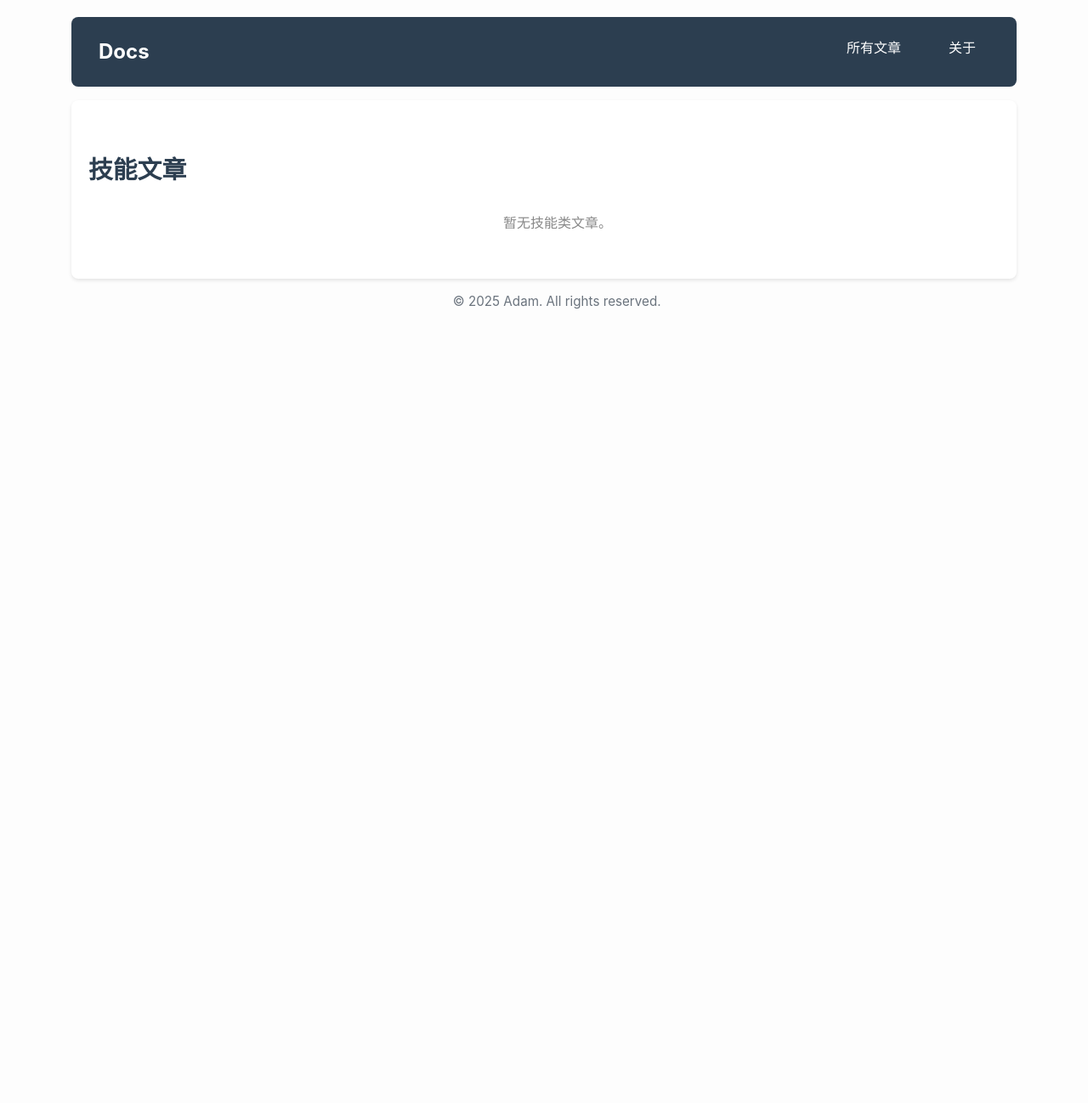
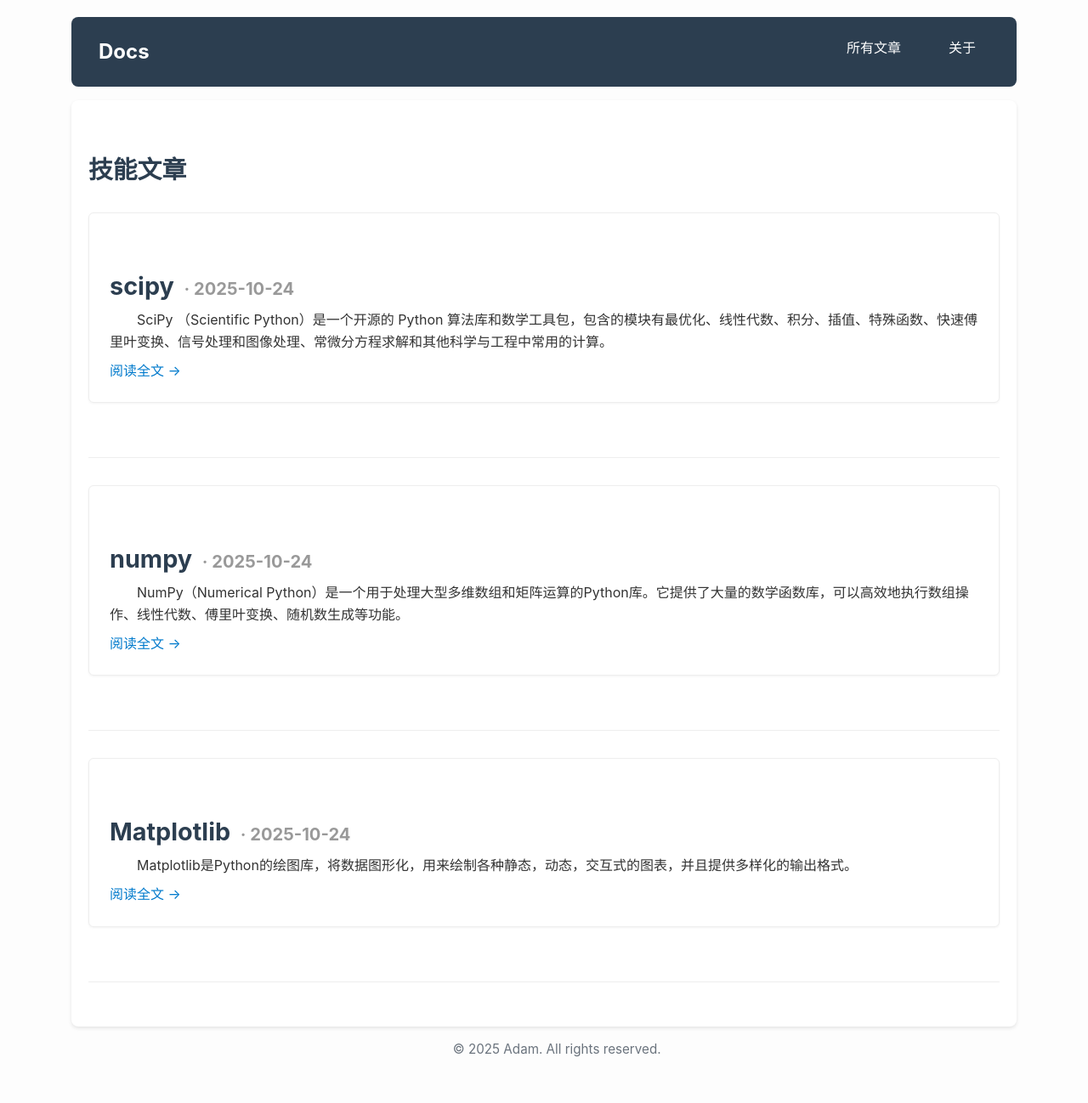
Before and after one commit to lzh210802066/lzh210802066.github.io, a Jekyll site: the page built from posts/skill.html, in a window 1280 px wide. Shown: the whole page at 85% size. Built offline with Jekyll 4.4.1, drawn with Linux system fonts in a browser that asks for light colours; comment, search, counter and statistics services are not loaded; before the commit the page ends 900 px from its top, so only the background shows below that.

Commit message:
Update blog content

````diff
--- a/_data/navigation.yml
+++ b/_data/navigation.yml
@@ -8,7 +8,7 @@ main:
         url: /posts/cs/
       - title: "技术"
         url: /posts/technology/
-      - title: "技能"
+      - title: "skill"
         url: /posts/skill/
   - title: "关于"
     url: /about/
--- /dev/null
+++ b/_posts/skill/2025-10-24-matplotlib.md
@@ -0,0 +1,90 @@
+---
+# 指定页面布局模板
+layout: post    # 使用 _layouts/post.html 作为页面模板。Jekyll 会把本文内容插入到 post.html的{{ content }} 中。
+
+# 页面标题
+title: "Matplotlib "   # 定义文章或页面标题。可以在模板中通过 {{ page.title }} 调用。
+
+# 文章发布日期
+date: 2025-10-24 # 定义文章发布日期。可用于排序、生成归档、RSS feed 等。
+
+categories: skill
+---
+
+Matplotlib是Python的绘图库，将数据图形化，用来绘制各种静态，动态，交互式的图表，并且提供多样化的输出格式。
+
+绘制线图、散点图、等高线图、条形图、柱状图、3D图形、甚至是图形动画等等。
+
+### 应用:
+Matplotlib 通常与[Numpy]({% post_url 2025-10-24-numpy %}) 和 [Scipy]({% post_url 2025-10-24-scipy %})一起使用，这种组合广泛用于替代 MatLab，是一个强大的科学计算环境，有助于通过 Python 学习数据科学或者机器学习。
+
+
+
+
+
+
+
+
+
+
+## pyplot
+Pyplot 是 Matplotlib 的子库，提供了和 MATLAB 类似的绘图 API。
+
+
+
+
+```python
+import matplotlib.pyplot as plt
+
+from matplotlib import rcParams
+rcParams['font.sans-serif'] = ['SimHei'] # 设置中文字体（Windows 系统常用“SimHei”黑体）
+rcParams['axes.unicode_minus'] = False  # 解决负号显示问题
+```
+
+
+
+
+
+
+
+
+**以下是一些常用的 pyplot 函数：**
+
+plot()：用于绘制线图和散点图
+
+>  画单条线
+> plot ( [x], y, [fmt], *, data=None, **kwargs )
+>
+>  画多条线
+> plot ( [x], y, [fmt], [x2], y2, [fmt2], ..., **kwargs )
+>
+> x, y：点或线的节点，x 为 x 轴数据，y 为 y 轴数据，数据可以列表或数组。
+>
+> fmt：可选，定义基本格式（如颜色、标记和线条样式）。
+>
+> **kwargs：可选，用在二维平面图上，设置指定属性，如标签，线的宽度等。
+
+颜色字符：'b' 蓝色，'m' 洋红色，'g' 绿色，'y' 黄色，'r' 红色，'k' 黑色，'w' 白色，'c' 青绿色，'#008000' RGB 颜色符串。多条曲线不指定颜色时，会自动选择不同颜色。
+
+线型参数：'‐' 实线，'‐‐' 破折线，'‐.' 点划线，':' 虚线。
+
+标记字符：'.' 点标记，',' 像素标记(极小点)，'o' 实心圈标记，'v' 倒三角标记，'^' 上三角标记，'>' 右三角标记，'<' 左三角标记...等等。
+
+如果我们不指定 x 轴上的点，则 x 会根据 y 的值来设置为 0, 1, 2, 3..N-1。
+
+
+
+
+
+
+scatter()：用于绘制散点图
+
+bar()：用于绘制垂直条形图和水平条形图
+
+hist()：用于绘制直方图
+
+pie()：用于绘制饼图
+
+imshow()：用于绘制图像
+
+subplots()：用于创建子图
--- /dev/null
+++ b/_posts/skill/2025-10-24-numpy.md
@@ -0,0 +1,16 @@
+---
+# 指定页面布局模板
+layout: post    # 使用 _layouts/post.html 作为页面模板。Jekyll 会把本文内容插入到 post.html的{{ content }} 中。
+
+# 页面标题
+title: "numpy "   # 定义文章或页面标题。可以在模板中通过 {{ page.title }} 调用。
+
+# 文章发布日期
+date: 2025-10-24 # 定义文章发布日期。可用于排序、生成归档、RSS feed 等。
+
+categories: skill
+---
+
+
+
+NumPy（Numerical Python）是一个用于处理大型多维数组和矩阵运算的Python库。它提供了大量的数学函数库，可以高效地执行数组操作、线性代数、傅里叶变换、随机数生成等功能。
--- /dev/null
+++ b/_posts/skill/2025-10-24-scipy.md
@@ -0,0 +1,16 @@
+---
+# 指定页面布局模板
+layout: post    # 使用 _layouts/post.html 作为页面模板。Jekyll 会把本文内容插入到 post.html的{{ content }} 中。
+
+# 页面标题
+title: "scipy "   # 定义文章或页面标题。可以在模板中通过 {{ page.title }} 调用。
+
+# 文章发布日期
+date: 2025-10-24 # 定义文章发布日期。可用于排序、生成归档、RSS feed 等。
+
+categories: skill
+---
+
+
+
+SciPy （Scientific Python）是一个开源的 Python 算法库和数学工具包，包含的模块有最优化、线性代数、积分、插值、特殊函数、快速傅里叶变换、信号处理和图像处理、常微分方程求解和其他科学与工程中常用的计算。
````
Also changed, not shown: _posts/office/2025-10-11-Excel.md (+3 -0 lines).
